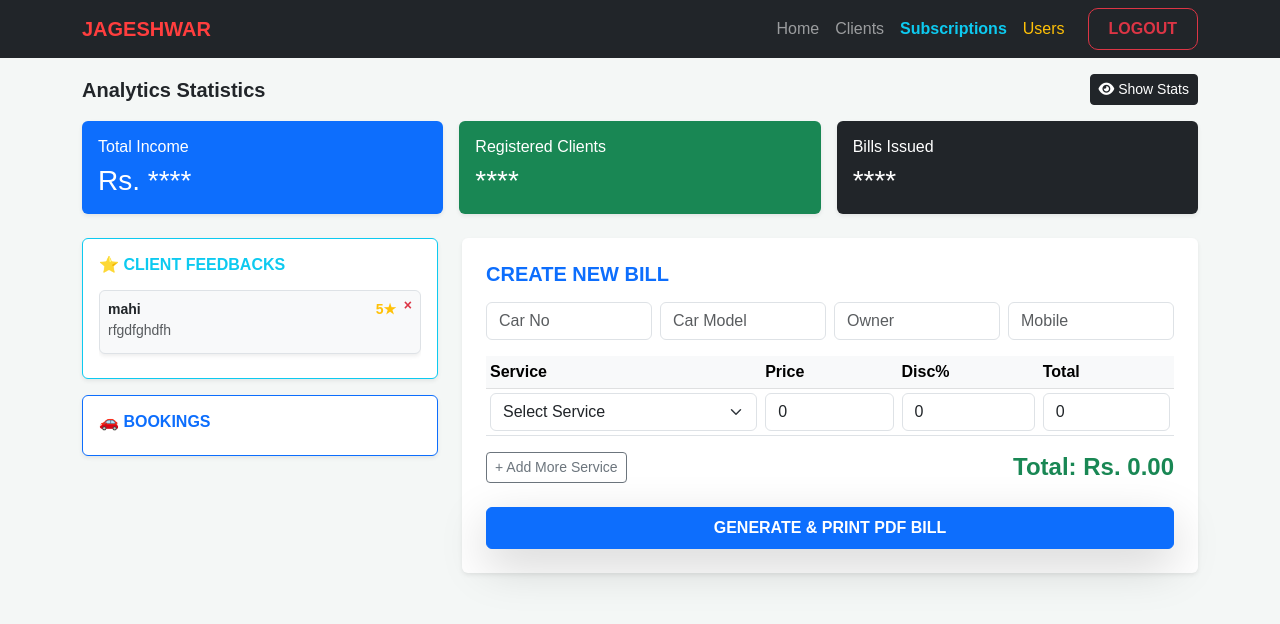
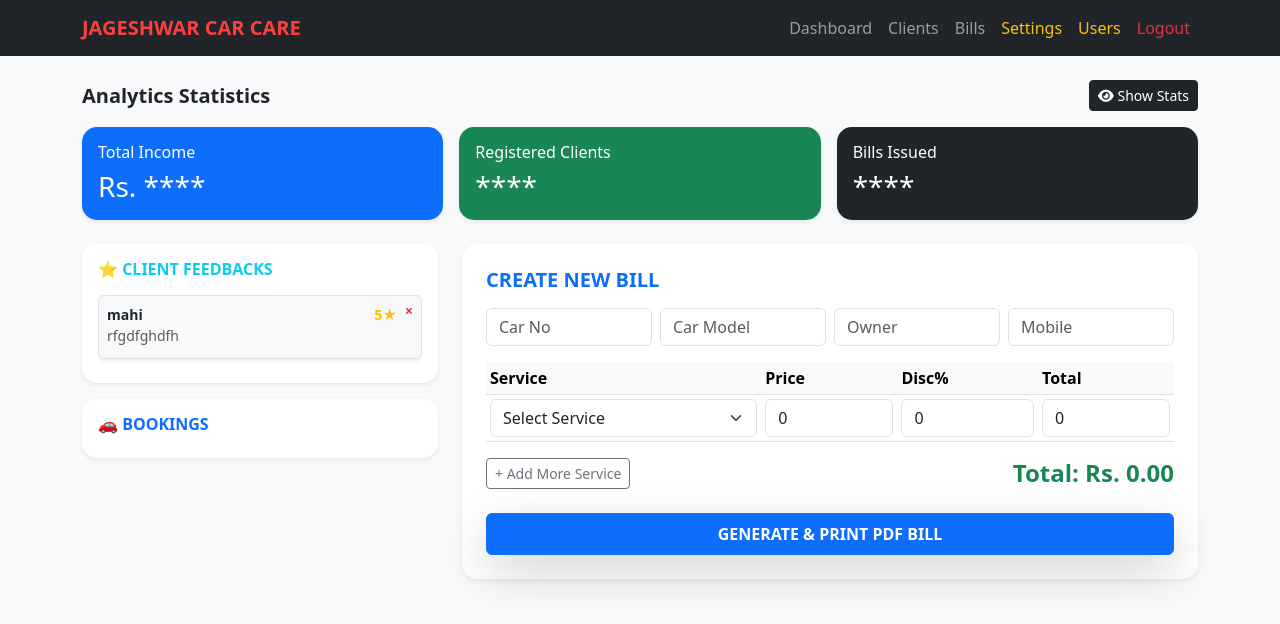
Before and after one commit to Manish123321316/my-garage-app, a Flask app: page / in a window 1280 px wide. Shown: the top 624 px of the page. Run offline with Flask 3, Linux system fonts and the light colour scheme; a user stored in the database is signed in.

Commit message:
Update layout.html

```diff
--- a/templates/layout.html
+++ b/templates/layout.html
@@ -1,61 +1,39 @@
 <!DOCTYPE html>
-<html lang="en">
+<html>
 <head>
-    <meta charset="UTF-8">
-    <meta name="viewport" content="width=device-width, initial-scale=1.0, maximum-scale=1.0, user-scalable=no">
     <title>Jageshwar Car Care</title>
     <link href="https://cdn.jsdelivr.net/npm/bootstrap@5.3.0/dist/css/bootstrap.min.css" rel="stylesheet">
     <link rel="stylesheet" href="https://cdnjs.cloudflare.com/ajax/libs/font-awesome/6.0.0/css/all.min.css">
     <style>
-        body { background: #f4f7f6; font-family: sans-serif; }
+        body { background: #f8f9fa; }
+        .card { border-radius: 15px; border: none; box-shadow: 0 4px 12px rgba(0,0,0,0.05); }
+        .nav-link { font-weight: 500; }
         .navbar-brand { font-weight: 800; color: #ff3e3e !important; }
-
-        /* Mobile Specific */
-        @media (max-width: 768px) {
-            .btn { padding: 12px; width: 100%; margin-bottom: 8px; font-weight: 600; }
-            .card { margin-bottom: 15px; padding: 15px !important; }
-            input, select, textarea { font-size: 16px !important; }
-        }
-
-        /* Safe Logout Button */
-        .nav-logout {
-            color: #dc3545 !important;
-            border: 1.5px solid #dc3545;
-            border-radius: 10px;
-            padding: 8px 20px !important;
-            margin-left: 15px;
-            font-weight: bold;
-        }
-        .nav-logout:hover { background: #dc3545; color: white !important; }
     </style>
 </head>
 <body>
-    <nav class="navbar navbar-expand-lg navbar-dark bg-dark sticky-top">
+    <nav class="navbar navbar-expand-lg navbar-dark bg-dark mb-4">
         <div class="container">
-            <a class="navbar-brand" href="/">JAGESHWAR</a>
-            <button class="navbar-toggler" type="button" data-bs-toggle="collapse" data-bs-target="#navbarNav">
-                <span class="navbar-toggler-icon"></span>
-            </button>
-            <div class="collapse navbar-collapse" id="navbarNav">
-                <div class="navbar-nav ms-auto align-items-center">
-                    {% if current_user.is_authenticated %}
-                        <a class="nav-link" href="/">Home</a>
-                        {% if current_user.role != 'Client' %}
-                            <a class="nav-link" href="/clients">Clients</a>
-                            {% if current_user.role == 'Owner' %}
-                                <a class="nav-link text-info fw-bold" href="/admin_subs">Subscriptions</a>
-                                <a class="nav-link text-warning" href="/manage_users">Users</a>
-                            {% endif %}
+            <a class="navbar-brand" href="/">JAGESHWAR CAR CARE</a>
+            <div class="navbar-nav ms-auto">
+                {% if current_user.is_authenticated %}
+                    <a class="nav-link" href="/">Dashboard</a>
+                    {% if current_user.role != 'Client' and current_user.role != 'Team' %}
+                        <a class="nav-link" href="/clients">Clients</a>
+                        <a class="nav-link" href="/view_bills">Bills</a>
+                        {% if current_user.role == 'Owner' %}
+                            <a class="nav-link text-warning" href="/settings">Settings</a>
+                            <a class="nav-link text-warning" href="/manage_users">Users</a>
                         {% endif %}
-                        <a class="nav-link nav-logout" href="/logout">LOGOUT</a>
                     {% endif %}
-                </div>
+                    <a class="nav-link text-danger" href="/logout">Logout</a>
+                {% endif %}
             </div>
         </div>
     </nav>
-    <div class="container mt-3">
+    <div class="container">
         {% with messages = get_flashed_messages() %}
-            {% if messages %}{% for m in messages %}<div class="alert alert-primary">{{m}}</div>{% endfor %}{% endif %}
+            {% if messages %}{% for m in messages %}<div class="alert alert-success shadow-sm border-0">{{m}}</div>{% endfor %}{% endif %}
         {% endwith %}
         {% block content %}{% endblock %}
     </div>
```
